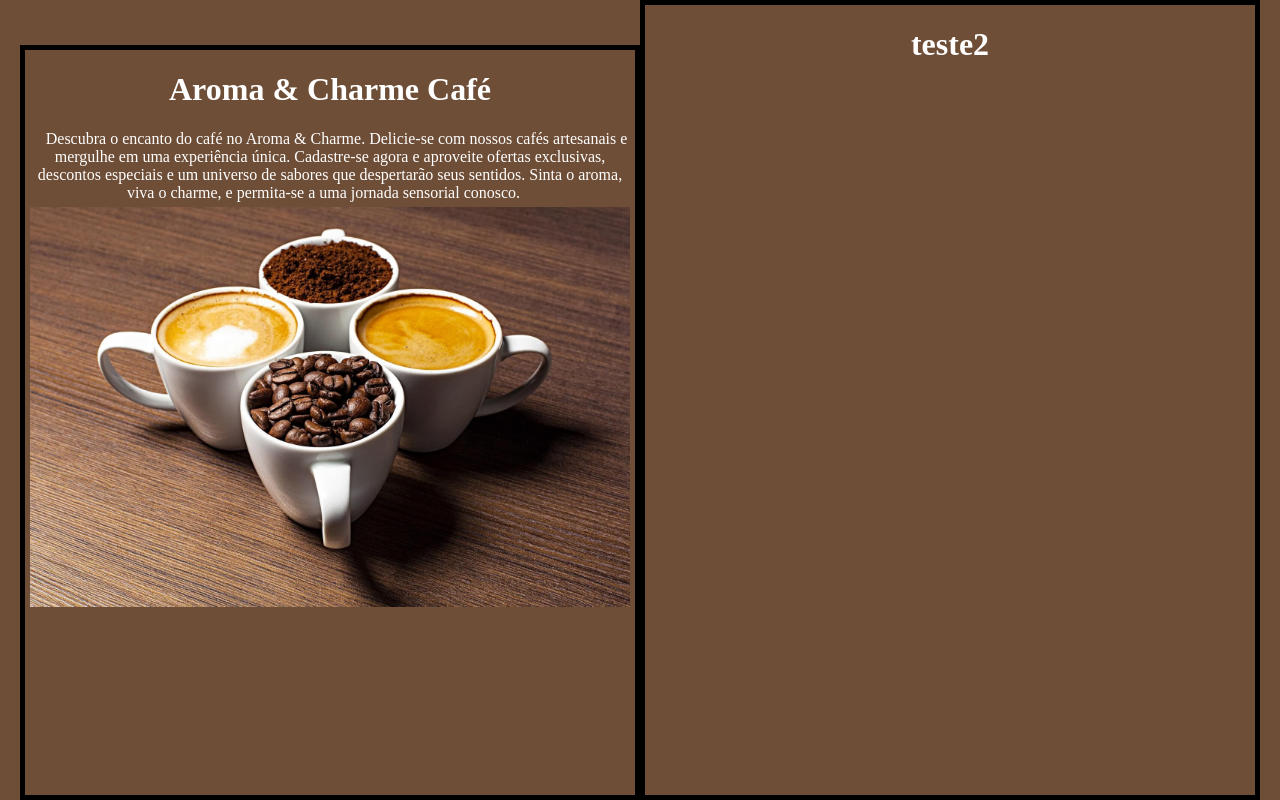
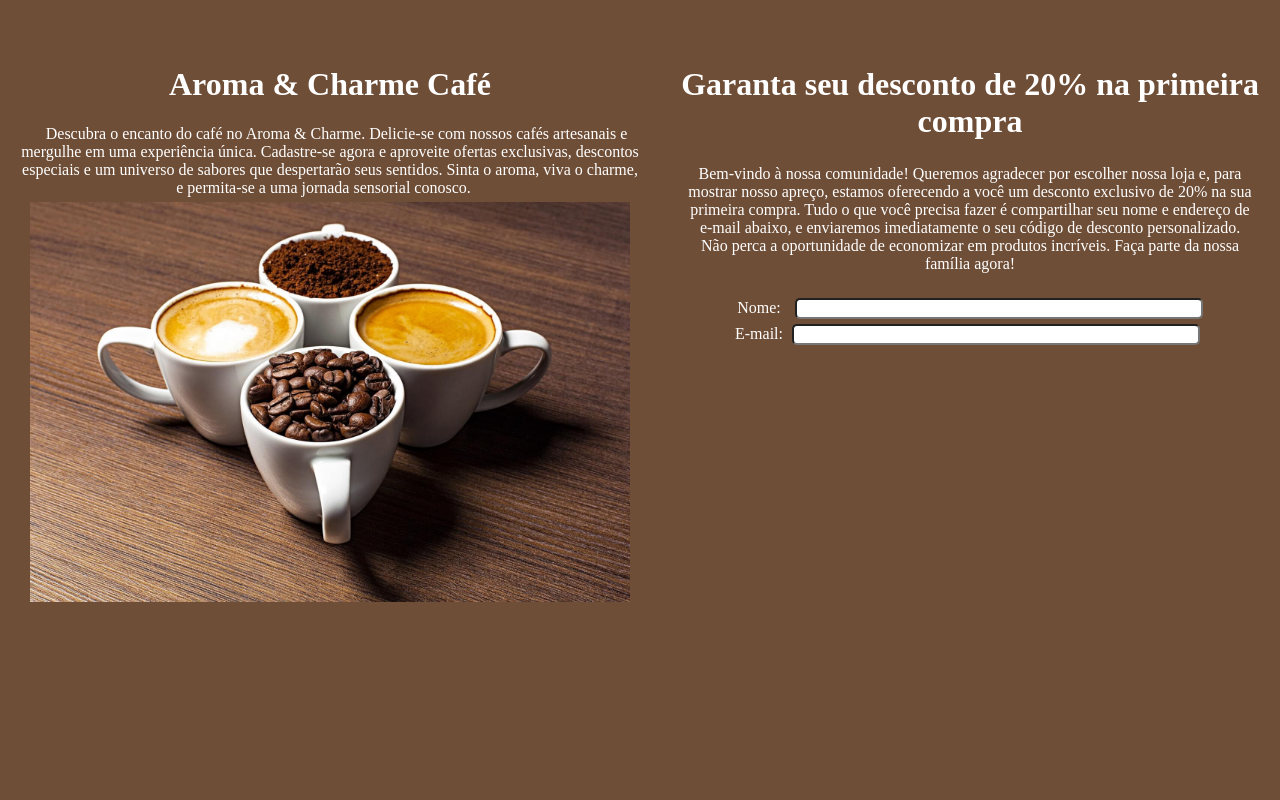
Before and after one commit to phanubis/pag-cafe, a Django app: page / in a window 1280 px wide. Run offline with Django 5.2, Linux system fonts and the light colour scheme.

Commit message:
'demarcacao+formulario'

```diff
--- a/static/index.css
+++ b/static/index.css
@@ -18,7 +18,6 @@ body, html{
     margin-left: 20px;
     width: 50%;
     text-align: center;
-    border: solid #000 5px;
 }
 
 .esquerda span{
@@ -32,10 +31,42 @@ body, html{
     height: 400px;
 }
 
+
+
 .direita{
+    margin-top: 45px;
+    margin-left: 20px;
     width: 50%;
+    text-align: left;
+}
+
+.direita h1{
     text-align: center;
-    margin-right: 20px;
-    border: solid #000 5px;
+}
+
+
+.sp-direita{
+    text-align: center;
+    margin: 25px;
+}
+
+.form{
+    text-align: center;
+    margin: 25px;
+}
+
+#email{
+    border-radius: 5px;
+    width: 400px;
+    margin: 5px;
+}
+
+#name{
+    width: 400px;
+    border-radius: 5px;
+}
+
+#lb-name{
+    padding-right: 10px;
 
 }
--- a/templates/index.html
+++ b/templates/index.html
@@ -28,7 +28,30 @@
         </div>
 
         <div class='direita'>
-            <h1>teste2</h1>
+            <h1>Garanta seu desconto de 20% na primeira compra</h1>
+            <div class="sp-direita">
+                <span>
+                    Bem-vindo à nossa comunidade!
+                    Queremos agradecer por escolher nossa loja e,
+                    para mostrar nosso apreço,
+                    estamos oferecendo a você um desconto exclusivo de 20% na sua primeira compra.
+                    Tudo o que você precisa fazer é compartilhar seu nome e endereço de e-mail abaixo,
+                    e enviaremos imediatamente o seu código de desconto personalizado.
+                    Não perca a oportunidade de economizar em produtos incríveis.
+                    Faça parte da nossa família agora!
+                </span>
+            </div>
+
+            <div class="form">
+                <form action="">
+                <label for="name" id="lb-name">Nome:</label>
+                <input type="text" id="name" name="name"><br>
+                <label for="">E-mail:</label>
+                <input type="email" id="email" name="email"><br>
+
+                </form>
+            </div>
+
         </div>
 
 
```
